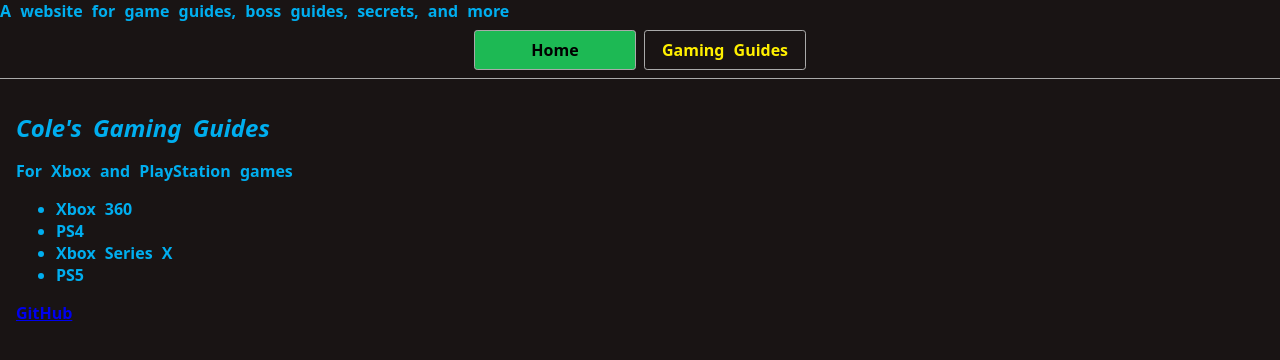
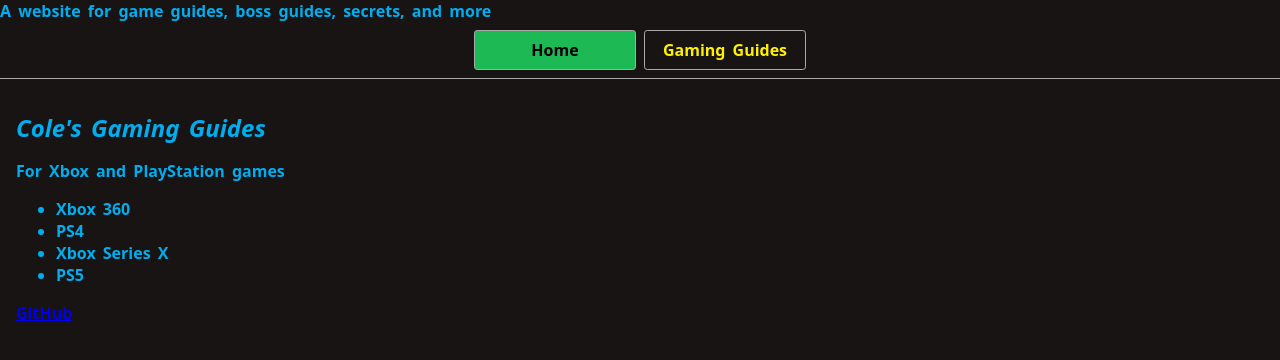
Before and after one commit to ColeC079/Game-guides, a website: page index.html in a window 1280 px wide. Drawn offline with Linux system fonts and the light colour scheme.

Commit message:
Update styles.css

```diff
--- a/styles.css
+++ b/styles.css
@@ -11,7 +11,7 @@
   margin: 0;
   font-family: system-ui, sans-serif;
   font-weight: bold;
-  word-spacing: 5px;
+  word-spacing: 3px;
   color: #00aeef;
   background-color: #191414;
 }
```
